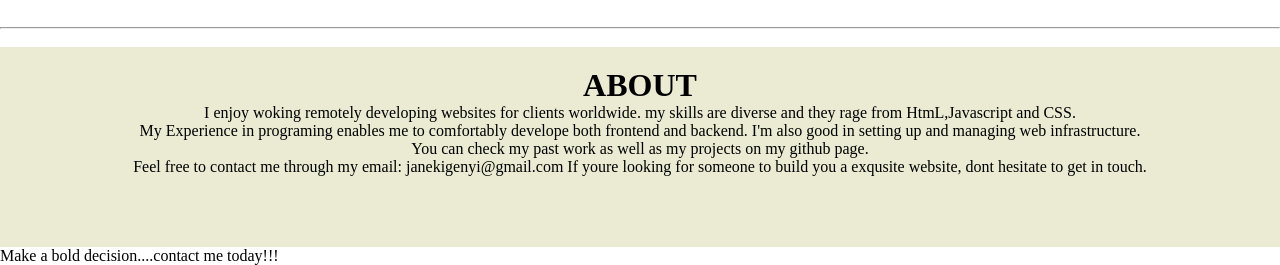
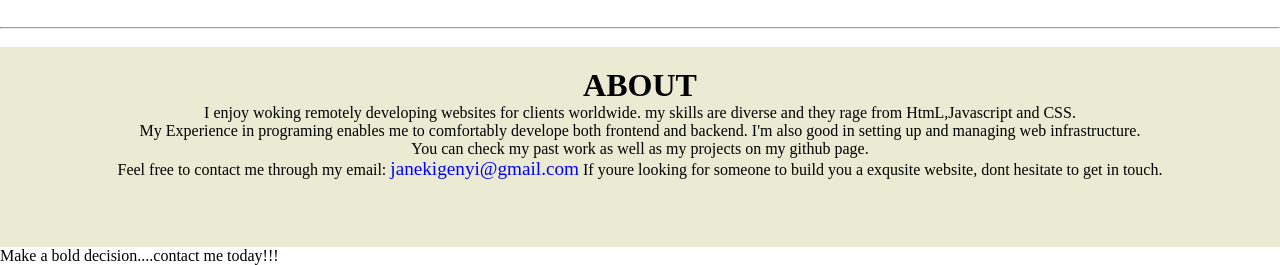
Before and after one commit to Jane-Wandia/moringa-project, a plain HTML site: page index.html in a window 1280 px wide. Shown: the part 982-1247 px from the top of the page. Drawn offline with Linux system fonts and the light colour scheme.

Commit message:
this commit adds the span tag in the about section

```diff
--- a/index.html
+++ b/index.html
@@ -77,7 +77,7 @@
 
         <p>You can check my past work as well as my projects on my github page.</p>
 
-        <p>Feel free to contact me through my email: janekigenyi@gmail.com
+        <p>Feel free to contact me through my email: <span>janekigenyi@gmail.com</span>
             If youre looking for someone to build you a exqusite website, dont hesitate to get in touch.</p>
 
     </div>
--- a/style.css
+++ b/style.css
@@ -61,7 +61,10 @@ button{
 
 
 
-
+span{
+    color: blue;
+    font-size: larger;
+}
 
 
 
```
